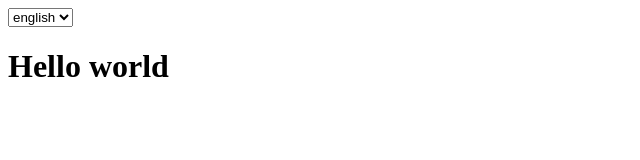
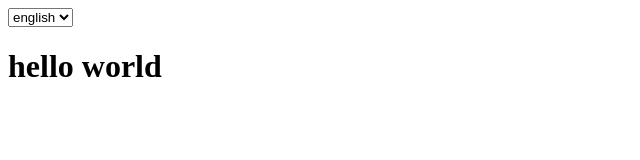
Before and after one commit to Maurilio224/React, a React (Create React App) app in the folder main/: page / in a window 1280 px wide. Shown: the top 160 px of the page, without its empty margins (0-640 px from the left). Built offline with nearby package versions, Linux system fonts and the light colour scheme.

Commit message:
esercizio-31:complete

```diff
--- a/main/src/DisplayLanguages.jsx
+++ b/main/src/DisplayLanguages.jsx
@@ -1,17 +1,29 @@
 import React from "react";
-// import { LanguageContext } from "./LanguageContext";
+import { LanguageContext } from "./LanguageContext";
 
-// const SayHello = {
-//   en: {
-//     SAY_HELLO: "hello world",
-//   },
-//   it: {
-//     SAY_HELLO: "ciao mondo",
-//   },
-// };
+const SayHello = {
+  en: {
+    SAY_HELLO: "hello world",
+  },
+  it: {
+    SAY_HELLO: "ciao mondo",
+  },
+};
 
 export default class DisplayLanguages extends React.Component {
   render() {
-    return <h1>Hello world</h1>
+    return (
+      <>
+        <LanguageContext.Consumer>
+          {(language) => {
+            return (
+              <div>
+                <h1>{SayHello[language].SAY_HELLO}</h1>
+              </div>
+            )
+          }}
+        </LanguageContext.Consumer>
+      </>
+    );
   }
 }
```
Also changed, not shown: main/src/App.jsx (renamed from main/src/App.js).
